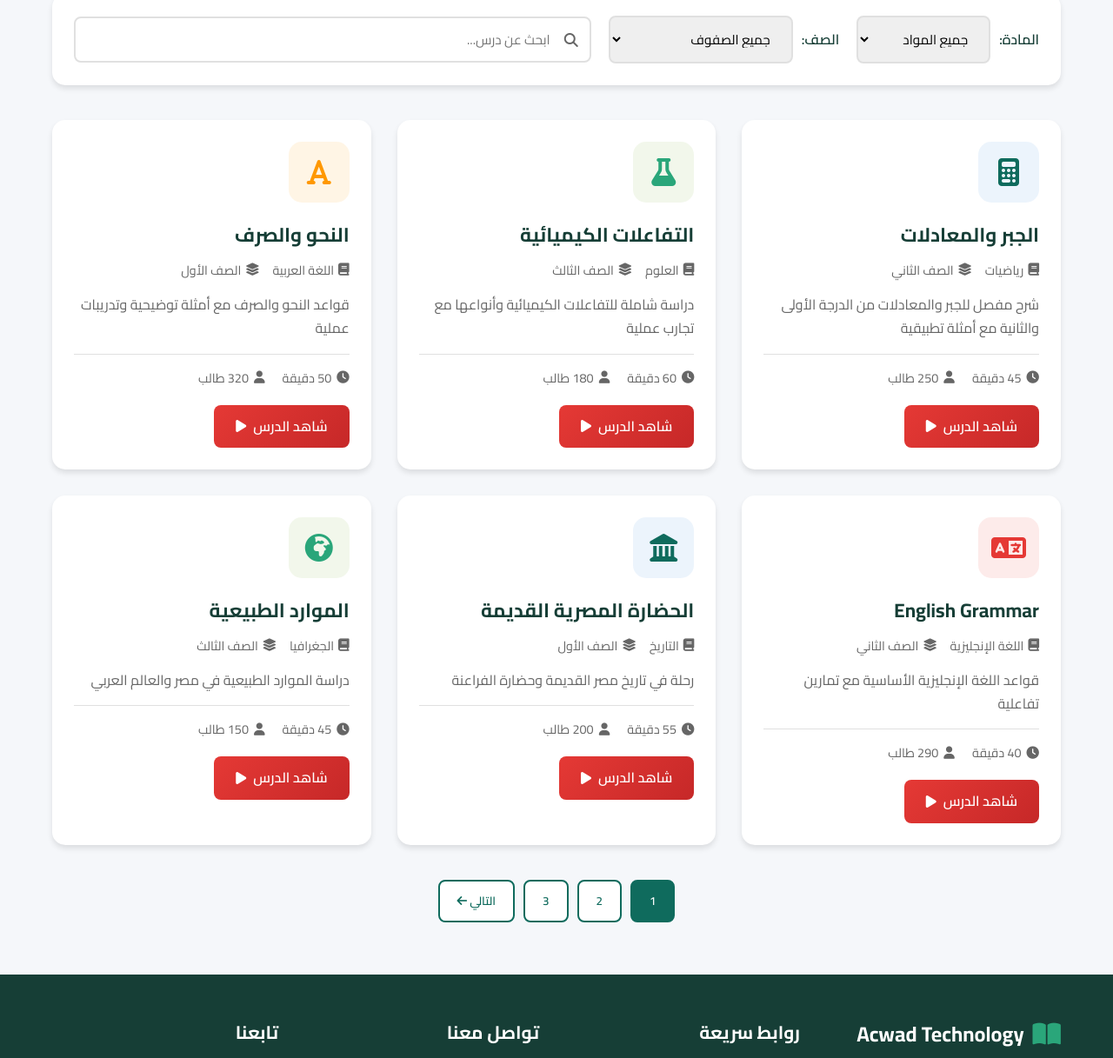
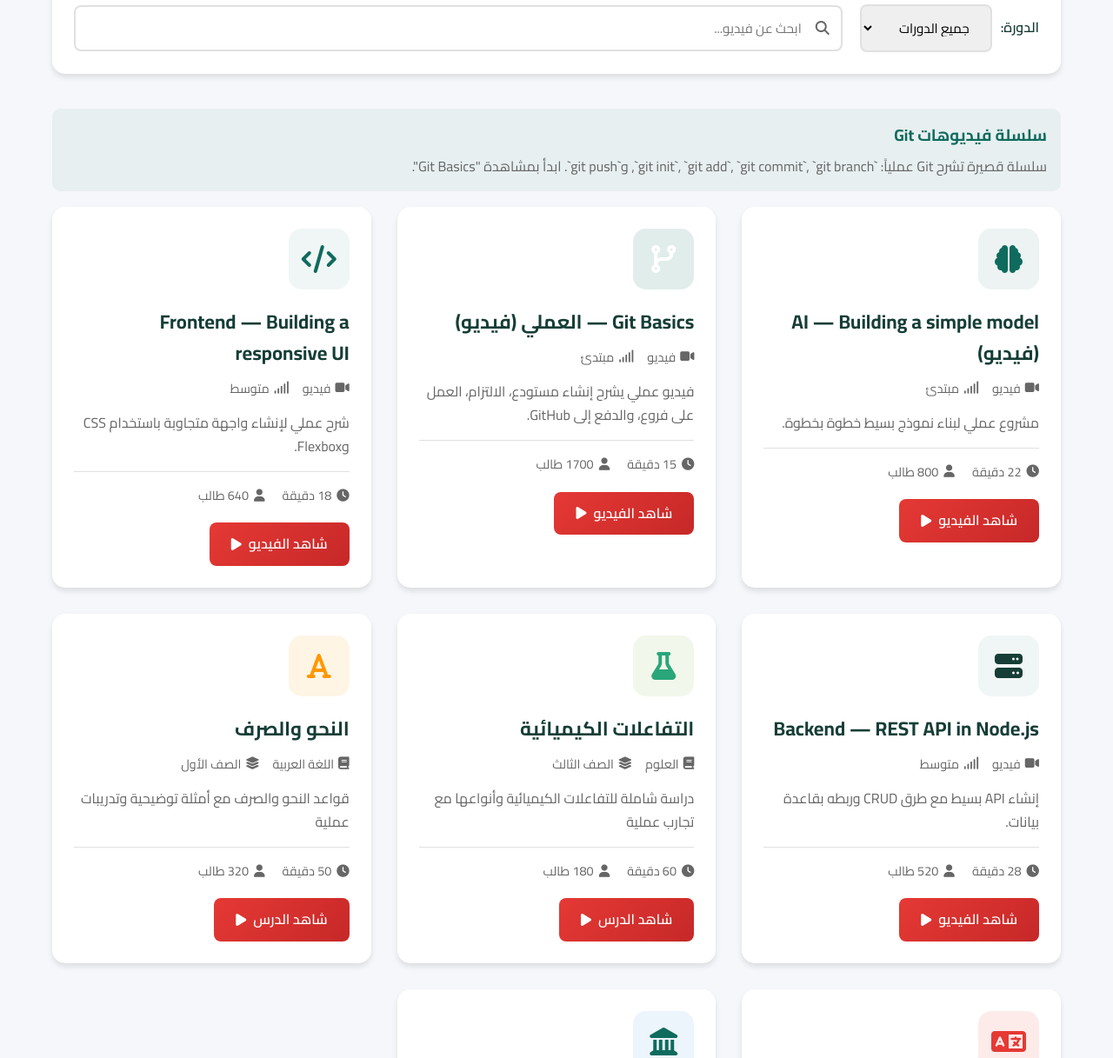
Before and after one commit to amarsalem391-source/EduFarm-, a plain HTML site: page videos.html in a window 1280 px wide. Shown: the part 555-1772 px from the top of the page at 87% size. Drawn offline with Linux system fonts and the light colour scheme.

Commit message:
Videos: convert to programming courses, add Git video, update footer

```diff
--- a/videos.html
+++ b/videos.html
@@ -4,7 +4,7 @@
 <head>
     <meta charset="UTF-8">
     <meta name="viewport" content="width=device-width, initial-scale=1.0">
-    <title>الدروس - Acwad Technology</title>
+    <title>مكتبة الفيديو - Acwad Technology</title>
     <link rel="stylesheet" href="css/style.css">
     <link rel="stylesheet" href="css/pages.css">
     <link rel="stylesheet" href="https://cdnjs.cloudflare.com/ajax/libs/font-awesome/6.4.0/css/all.min.css">
@@ -17,7 +17,7 @@
         <div class="container">
             <nav class="navbar">
                 <div class="logo">
-                    <img src="images/acwad-logo.svg" alt="Acwad Technology" style="height: 50px;">
+                    <img src="images/acwad-logo.svg" alt="Acwad Technology" style="height: 44px; border-radius:8px;" class="brand-logo">
                 </div>
                 <ul class="nav-menu">
                     <li><a href="index.html">الرئيسية</a></li>
@@ -55,59 +55,81 @@
             <!-- Filters -->
             <div class="filters-bar">
                 <div class="filter-group">
-                    <label>المادة:</label>
-                    <select class="filter-select">
-                        <option value="">جميع المواد</option>
-                        <option value="math">الرياضيات</option>
-                        <option value="science">العلوم</option>
-                        <option value="arabic">اللغة العربية</option>
-                        <option value="english">اللغة الإنجليزية</option>
-                        <option value="history">التاريخ</option>
-                        <option value="geography">الجغرافيا</option>
-                    </select>
-                </div>
-                <div class="filter-group">
-                    <label>الصف:</label>
-                    <select class="filter-select grade-select" id="gradeSelect">
-                        <option value="">جميع الصفوف</option>
-                        <option value="1">الصف الأول الابتدائي</option>
-                        <option value="2">الصف الثاني الابتدائي</option>
-                        <option value="3">الصف الثالث الابتدائي</option>
-                        <option value="4">الصف الرابع الابتدائي</option>
-                        <option value="5">الصف الخامس الابتدائي</option>
-                        <option value="6">الصف السادس الابتدائي</option>
-                        <option value="7">الصف الأول الإعدادي</option>
-                        <option value="8">الصف الثاني الإعدادي</option>
-                        <option value="9">الصف الثالث الإعدادي</option>
+                    <label>الدورة:</label>
+                    <select class="filter-select" id="courseSelect">
+                        <option value="">جميع الدورات</option>
+                        <option value="ai">AI</option>
+                        <option value="cyber">Cybersecurity</option>
+                        <option value="web">Web</option>
+                        <option value="backend">Backend</option>
+                        <option value="frontend">Frontend</option>
+                        <option value="flutter">Flutter</option>
+                        <option value="git">Git</option>
                     </select>
                 </div>
                 <div class="search-box">
                     <i class="fas fa-search"></i>
-                    <input type="text" placeholder="ابحث عن درس...">
+                    <input type="text" placeholder="ابحث عن فيديو...">
                 </div>
             </div>
 
-            <!-- Lessons Grid -->
+            <!-- Git intro for videos -->
+            <div class="git-intro" style="background: rgba(15,107,93,0.06); padding: 16px; border-radius: 10px; margin: 18px 0;">
+                <h3 style="margin:0 0 8px 0; color: var(--primary-blue);">سلسلة فيديوهات Git</h3>
+                <p style="margin:0; color: var(--text-light);">سلسلة قصيرة تشرح Git عملياً: `git init`, `git add`, `git commit`, `git branch`, و`git push`. ابدأ بمشاهدة "Git Basics".</p>
+            </div>
+
+            <!-- Videos Grid -->
             <div class="items-grid">
-                <!-- Lesson Card 1 -->
-                <div class="item-card" data-grade="2">
-                    <div class="item-icon" style="background: rgba(74, 144, 226, 0.1); color: var(--primary-blue);">
-                        <i class="fas fa-calculator"></i>
+                <div class="item-card" data-course="ai">
+                    <div class="item-icon" style="background: rgba(15,107,93,0.08); color: var(--primary-blue);">
+                        <i class="fas fa-brain"></i>
                     </div>
                     <div class="item-content">
-                        <h3>الجبر والمعادلات</h3>
-                        <p class="item-meta">
-                            <span><i class="fas fa-book"></i> رياضيات</span>
-                            <span><i class="fas fa-layer-group"></i> الصف الثاني</span>
-                        </p>
-                        <p class="item-description">شرح مفصل للجبر والمعادلات من الدرجة الأولى والثانية مع أمثلة تطبيقية
-                        </p>
-                        <div class="item-stats">
-                            <span><i class="fas fa-clock"></i> 45 دقيقة</span>
-                            <span><i class="fas fa-user"></i> 250 طالب</span>
-                        </div>
-                        <a href="https://www.youtube.com/results?search_query=شرح+الجبر+والمعادلات+الصف+الثاني+الاعدادي"
-                            target="_blank" class="btn-watch">شاهد الدرس <i class="fas fa-play"></i></a>
+                        <h3>AI — Building a simple model (فيديو)</h3>
+                        <p class="item-meta"><span><i class="fas fa-video"></i> فيديو</span><span><i class="fas fa-signal"></i> مبتدئ</span></p>
+                        <p class="item-description">مشروع عملي لبناء نموذج بسيط خطوة بخطوة.</p>
+                        <div class="item-stats"><span><i class="fas fa-clock"></i> 22 دقيقة</span><span><i class="fas fa-user"></i> 800 طالب</span></div>
+                        <a href="#" class="btn-watch">شاهد الفيديو <i class="fas fa-play"></i></a>
+                    </div>
+                </div>
+
+                <div class="item-card" data-course="git">
+                    <div class="item-icon" style="background: rgba(15,107,93,0.12); color:#fff;">
+                        <i class="fas fa-code-branch"></i>
+                    </div>
+                    <div class="item-content">
+                        <h3>Git Basics — العملي (فيديو)</h3>
+                        <p class="item-meta"><span><i class="fas fa-video"></i> فيديو</span><span><i class="fas fa-signal"></i> مبتدئ</span></p>
+                        <p class="item-description">فيديو عملي يشرح إنشاء مستودع، الالتزام، العمل على فروع، والدفع إلى GitHub.</p>
+                        <div class="item-stats"><span><i class="fas fa-clock"></i> 15 دقيقة</span><span><i class="fas fa-user"></i> 1700 طالب</span></div>
+                        <a href="#" class="btn-watch">شاهد الفيديو <i class="fas fa-play"></i></a>
+                    </div>
+                </div>
+
+                <div class="item-card" data-course="frontend">
+                    <div class="item-icon" style="background: rgba(15,107,93,0.06); color: var(--primary-blue);">
+                        <i class="fas fa-code"></i>
+                    </div>
+                    <div class="item-content">
+                        <h3>Frontend — Building a responsive UI</h3>
+                        <p class="item-meta"><span><i class="fas fa-video"></i> فيديو</span><span><i class="fas fa-signal"></i> متوسط</span></p>
+                        <p class="item-description">شرح عملي لإنشاء واجهة متجاوبة باستخدام CSS وFlexbox.</p>
+                        <div class="item-stats"><span><i class="fas fa-clock"></i> 18 دقيقة</span><span><i class="fas fa-user"></i> 640 طالب</span></div>
+                        <a href="#" class="btn-watch">شاهد الفيديو <i class="fas fa-play"></i></a>
+                    </div>
+                </div>
+
+                <div class="item-card" data-course="backend">
+                    <div class="item-icon" style="background: rgba(15,107,93,0.06); color: var(--dark-blue);">
+                        <i class="fas fa-server"></i>
+                    </div>
+                    <div class="item-content">
+                        <h3>Backend — REST API in Node.js</h3>
+                        <p class="item-meta"><span><i class="fas fa-video"></i> فيديو</span><span><i class="fas fa-signal"></i> متوسط</span></p>
+                        <p class="item-description">إنشاء API بسيط مع طرق CRUD وربطه بقاعدة بيانات.</p>
+                        <div class="item-stats"><span><i class="fas fa-clock"></i> 28 دقيقة</span><span><i class="fas fa-user"></i> 520 طالب</span></div>
+                        <a href="#" class="btn-watch">شاهد الفيديو <i class="fas fa-play"></i></a>
                     </div>
                 </div>
 
@@ -195,26 +217,6 @@
                     </div>
                 </div>
 
-                <!-- Lesson Card 6 -->
-                <div class="item-card" data-grade="3">
-                    <div class="item-icon" style="background: rgba(124, 179, 66, 0.1); color: var(--primary-green);">
-                        <i class="fas fa-globe-africa"></i>
-                    </div>
-                    <div class="item-content">
-                        <h3>الموارد الطبيعية</h3>
-                        <p class="item-meta">
-                            <span><i class="fas fa-book"></i> الجغرافيا</span>
-                            <span><i class="fas fa-layer-group"></i> الصف الثالث</span>
-                        </p>
-                        <p class="item-description">دراسة الموارد الطبيعية في مصر والعالم العربي</p>
-                        <div class="item-stats">
-                            <span><i class="fas fa-clock"></i> 45 دقيقة</span>
-                            <span><i class="fas fa-user"></i> 150 طالب</span>
-                        </div>
-                        <a href="https://www.youtube.com/results?search_query=شرح+الموارد+الطبيعية+جغرافيا"
-                            target="_blank" class="btn-watch">شاهد الدرس <i class="fas fa-play"></i></a>
-                    </div>
-                </div>
             </div>
 
             <!-- Pagination -->
@@ -233,10 +235,10 @@
             <div class="footer-content">
                 <div class="footer-section">
                     <div class="footer-logo">
-                        <i class="fas fa-book-open"></i>
+                        <img src="images/acwad-logo.svg" alt="Acwad Technology" style="height:36px; border-radius:6px;">
                         <span>Acwad Technology</span>
                     </div>
-                    <p>منصة تعليمية شاملة لجميع المواد الدراسية</p>
+                    <p>منصة تعليمية وتقنية تقدم دورات برمجية وعملية</p>
                 </div>
                 <div class="footer-section">
                     <h4>روابط سريعة</h4>
@@ -250,7 +252,7 @@
                 <div class="footer-section">
                     <h4>تواصل معنا</h4>
                     <ul>
-                        <li><i class="fas fa-envelope"></i> <a href="mailto:EduFarm@gmail.com">EduFarm@gmail.com</a>
+                        <li><i class="fas fa-envelope"></i> <a href="mailto:contact@acwadtech.com">contact@acwadtech.com</a>
                         </li>
                         <li><i class="fas fa-phone"></i> <a href="tel:+201003023434">01003023434</a></li>
                         <li><i class="fas fa-map-marker-alt"></i> القاهرة، مصر</li>
```
